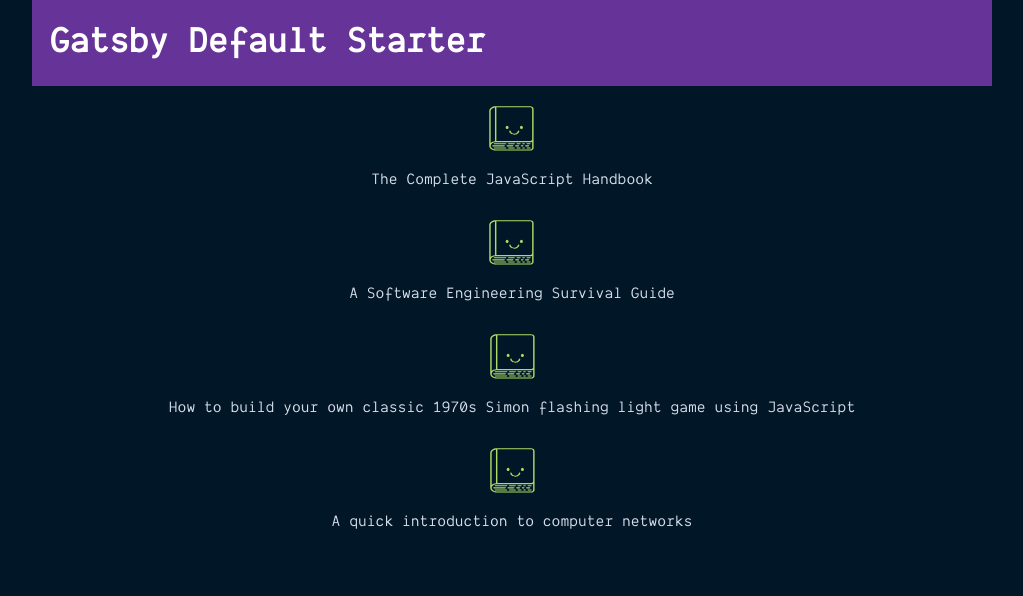
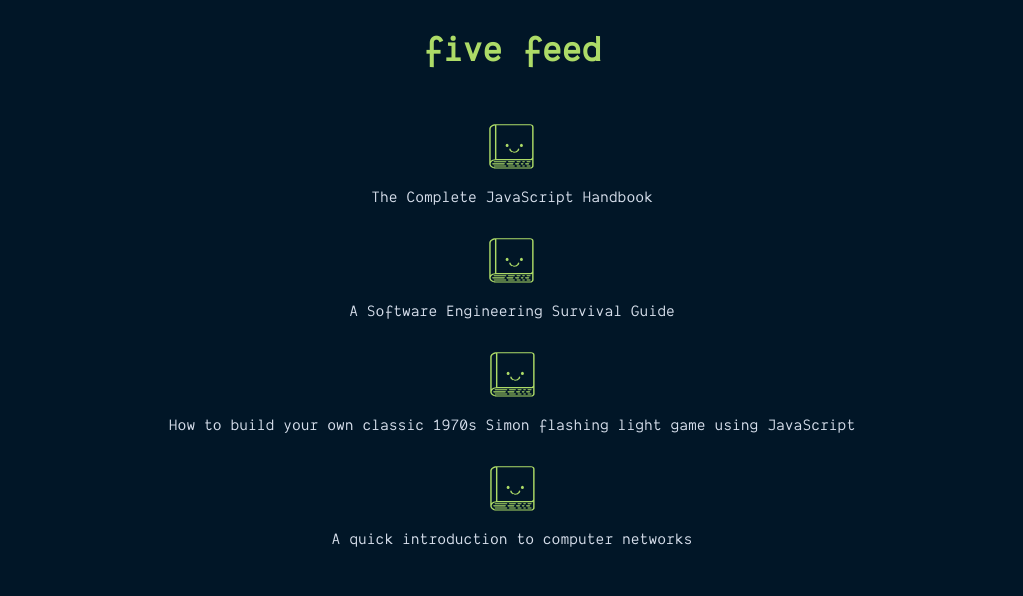
Before and after one commit to FCC-Jamstack-Hackathon/five, a Gatsby site in the folder FiveFeed/: page / in a window 1280 px wide. Shown: the whole page, without its empty margins (128-1151 px from the left). Built offline with nearby package versions, Linux system fonts and the light colour scheme; Gatsby itself is replaced by a stand-in of ours.

Commit message:
Update header.js

```diff
--- a/FiveFeed/gatsby-config.js
+++ b/FiveFeed/gatsby-config.js
@@ -1,6 +1,6 @@
 module.exports = {
   siteMetadata: {
-    title: 'Gatsby Default Starter',
+    title: 'five feed',
   },
   plugins: [
     'gatsby-plugin-react-helmet',
--- a/FiveFeed/src/components/header.js
+++ b/FiveFeed/src/components/header.js
@@ -2,35 +2,32 @@
 import { Link } from 'gatsby'
 import styled from 'styled-components'
 
-const Div = styled.div`
-  div {
-    background-color: rebeccapurple;
-    margin-bottom: 1.45rem;
-  }
+const TitleContainer = styled.div`
+  margin: 0 auto;
+  maxwidth: 960;
+  padding: 2rem 1rem;
+  display: flex;
+  justify-content: center;
+  background-color: #011627;
+`
+const Title = styled.h1`
+  margin: 0;
+  text-align: center;
+`
+
+const StyledLink = styled(Link)`
+  color: #addb67;
+  text-decoration: none;
 `
 
 const Header = ({ siteTitle }) => (
-  <Div>
-    <div
-      style={{
-        margin: '0 auto',
-        maxWidth: 960,
-        padding: '1.45rem 1.0875rem',
-      }}
-    >
-      <h1 style={{ margin: 0 }}>
-        <Link
-          to="/"
-          style={{
-            color: 'white',
-            textDecoration: 'none',
-          }}
-        >
-          {siteTitle}
-        </Link>
-      </h1>
-    </div>
-  </Div>
+  <TitleContainer>
+    <Title>
+      <StyledLink to="/">
+        {siteTitle}
+      </StyledLink>
+    </Title>
+  </TitleContainer>
 )
 
 export default Header
--- a/FiveFeed/src/components/item.js
+++ b/FiveFeed/src/components/item.js
@@ -13,6 +13,10 @@
   svg {
     margin-bottom: 20px;
   }
+
+  a {
+    text-align: center;
+  }
 `
 
 export default ({ children, url }) => (
```
